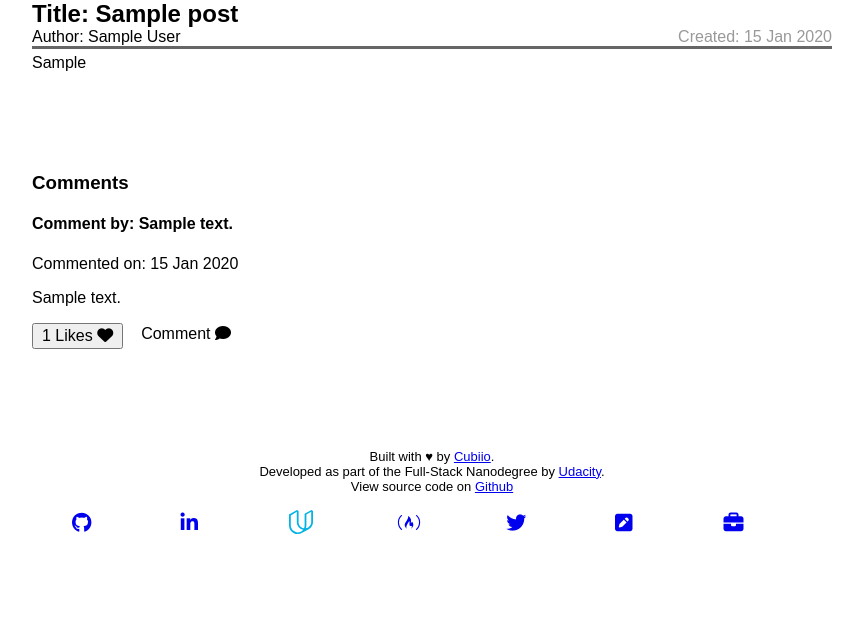
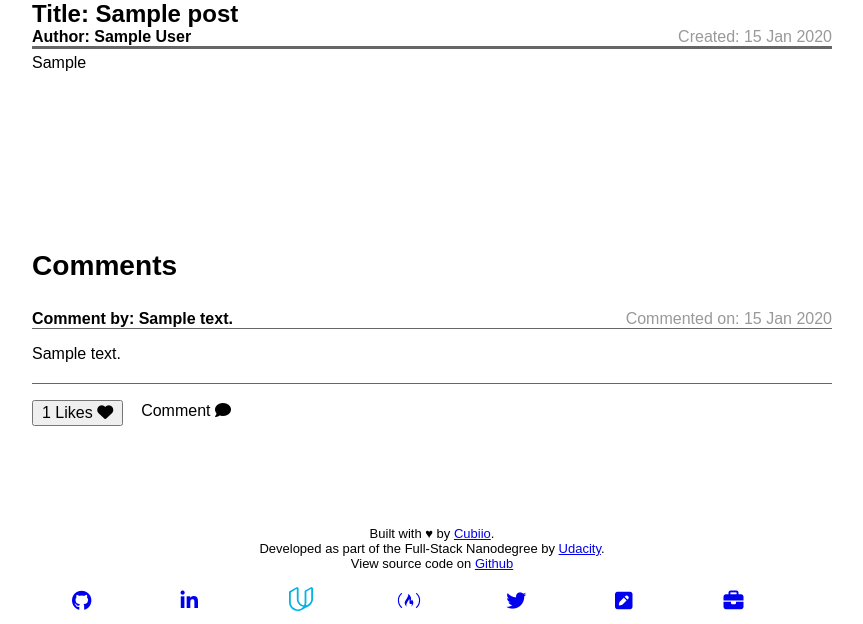
Before and after one commit to sam-atkins/fsnd-blog, a Python web app: template templates/permalink.html in a window 1280 px wide. Shown: the part 158-782 px from the top of the page, without its empty margins (208-1071 px from the left). Run offline with Jinja, Linux system fonts and the light colour scheme; the template is opened without the code that fills it: most values are stand-ins (such as "Sample title", 1, 10 or a date in 2020); some libraries are stand-ins or nearby versions.

Commit message:
feat: Add styles to comment section

```diff
--- a/static/style/style.css
+++ b/static/style/style.css
@@ -163,6 +163,9 @@ body {
     color: #999;
 }
 
+.blog-authored {
+  font-weight: bold;
+}
 .blog-content {
     margin-top: 5px;
     margin-bottom: 100px;
@@ -170,6 +173,42 @@ body {
 
 .blog__buttons {
   display: flex;
+}
+
+.comments__wrapper {
+  padding-top: 50px;
+}
+
+.comments__head {
+  position: relative;
+  border-bottom: 1px solid #666;
+}
+
+.comments__title {
+  font-size: 24px;
+  font-weight: bold;
+}
+
+.comment__commentator {
+  font-weight: bold;
+}
+
+.comment__created {
+  position: absolute;
+  right: 0px;
+  bottom: 0px;
+  color: #999;
+}
+
+.comment__content {
+  margin-top: 5px;
+  margin-bottom: 100px;
+}
+
+.comment__text {
+  border-bottom: 0.5px solid #666;
+  padding-bottom: 20px;
+
 }
 
 .link__button {
--- a/templates/permalink.html
+++ b/templates/permalink.html
@@ -16,15 +16,18 @@
     </div>
 
     <div class="comments__wrapper">
-        <div class="comments__header">
+        <div class="comments__title">
             <h3>Comments</h3>
         </div>
+        {% for comment in comments %}
 
-    {% for comment in comments %}
-        <div class="comment__commentator">
-            <h4>Comment by: {{comment.commentator}}</h4>
+        <div class="comments__head">
+            <div class="comment__commentator">Comment by: {{comment.commentator}}</div>
             <div class="comment__created">Commented on: {{comment.comment_date.strftime("%d %b %Y")}}
             </div>
+        </div>
+
+        <div class="comment_content">
             <p class="comment__text">{{comment.comment}}</p>
         </div>
     </div>
```
